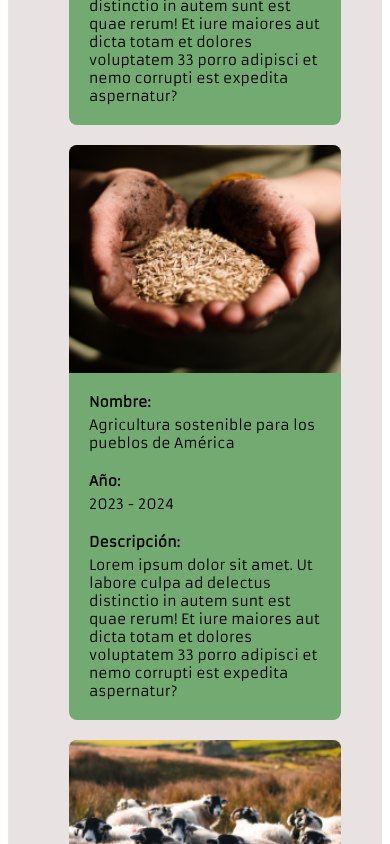
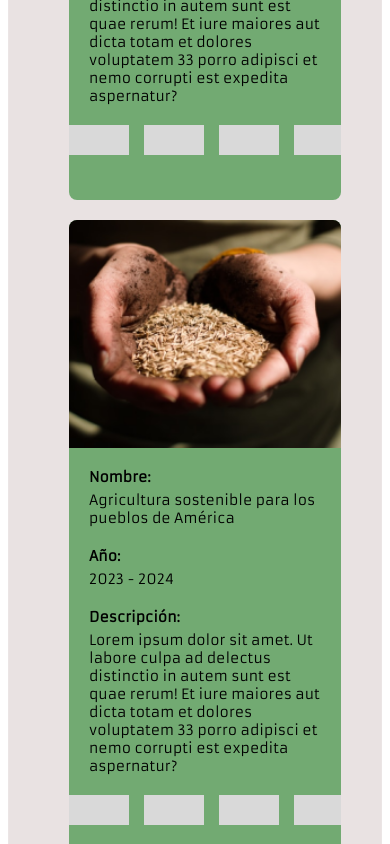
Before and after one commit to iraneldf/paas-actaf, a Next.js app: page /proyectos_en_curso in a window 390 px wide. Shown: the part 1220-2064 px from the top of the page. Built offline with nearby package versions, Linux system fonts and the light colour scheme; a web font is replaced by a local one.

Commit message:
arreglando proyectos en curso

```diff
--- a/app/Components/Root.tsx
+++ b/app/Components/Root.tsx
@@ -14,7 +14,6 @@ const Root: NextPage = () => {
             <FrameComponent4 rutaImagen="/images/vaca.png" />
             <FrameComponent3 rutaImagen="/images/Esquema2.png" />
             <FrameComponent4 rutaImagen="/images/frutas.png" />
-
 
 {/*
             <FrameComponent5 />
--- a/app/productos_resultados/page.tsx
+++ b/app/productos_resultados/page.tsx
@@ -4,8 +4,6 @@ import Image from "next/image";
 
 const ProductosYResultadosDelPro: NextPage = () => {
     return (
-
-
         <main className={styles.main}>
 
             <section className={styles.program}>
--- a/app/proyectos_en_curso/components/proyectoItem.tsx
+++ b/app/proyectos_en_curso/components/proyectoItem.tsx
@@ -17,6 +17,7 @@ const ProyectoItem: NextPage<FrameComponentType> = ({
     return (
         <Link href={projectLink} className={styles.projectLink}>
             <section className={`${styles.projectCardWrapper} ${className}`}>
+
                 <div className={styles.projectCard}>
 
                     <Image
@@ -29,7 +30,7 @@ const ProyectoItem: NextPage<FrameComponentType> = ({
                     />
 
                     <div className={styles.cardContent}>
-                        <div className={styles.cardTitleDescription}>
+
                             <div className={styles.projectDetails}>
 
                                 <div className={styles.detailRow}>
@@ -54,7 +55,19 @@ const ProyectoItem: NextPage<FrameComponentType> = ({
                                 </div>
 
                             </div>
+
+                    </div>
+
+                    <div className={styles.footer}>
+
+                        <div className={styles.footerItemWrapper}>
+                            <div className={styles.footerItem}/>
+                            <div className={styles.footerItem}/>
+                            <div className={styles.footerItem}/>
+                            <div className={styles.footerItem}/>
                         </div>
+
+
                     </div>
 
                     <div className={styles.hoverOverlay}>
@@ -62,6 +75,7 @@ const ProyectoItem: NextPage<FrameComponentType> = ({
                     </div>
 
                 </div>
+
             </section>
         </Link>
     );
--- a/app/proyectos_en_curso/styles/proyecto.module.css
+++ b/app/proyectos_en_curso/styles/proyecto.module.css
@@ -45,10 +45,6 @@
     padding: 20px;
 }
 
-.cardTitleDescription {
-    display: flex;
-    flex-direction: column;
-}
 
 .projectDetails {
     display: flex;
@@ -70,6 +66,29 @@
 
 .detailContent {
     flex: 1;
+}
+
+.footer {
+    padding: 5px 10px 5px 10px;
+    flex-basis: 100%; /* Este elemento ocupará toda la línea */
+}
+
+.footerItemWrapper {
+    display: flex;
+    flex-direction: row;
+    align-items: self-end;
+    justify-content: flex-end;
+    gap: 15px;
+    width: 100%;
+    flex-wrap: wrap;
+}
+
+.footerItem {
+    flex: 1;
+    background-color: #d9d9d9;
+    height: 50px;
+    min-width: 80px;
+    max-width: 80px;
 }
 
 .hoverOverlay {
@@ -111,12 +130,30 @@
     .detailLabel {
         margin-bottom: 5px;
     }
+
+    .footer {
+        padding: 0 0 0 0;
+    }
+
+    .footerItemWrapper {
+        flex-wrap: wrap; /* Permitir que los elementos se envuelvan */
+        align-items: flex-start;
+        justify-content: flex-start;
+    }
+
+    .footerItem {
+        background-color: #d9d9d9;
+        height: 30px;
+        min-width: 60px;
+        max-width: 60px;
+        flex: 1 1 60px; /* Permitir que los elementos crezcan y se encojan, con un ancho base de 150px */
+        box-sizing: border-box; /* Asegura que el padding y el borde se incluyan en el ancho total */
+    }
 }
 
 @media screen and (max-width: 450px) {
     .detailLabel,
     .detailContent {
         font-size: 14px;
-
     }
 }
--- a/app/proyectos_terminados/page.tsx
+++ b/app/proyectos_terminados/page.tsx
@@ -1,7 +1,7 @@
 import type {NextPage} from "next";
 import styles from "./styles/index.module.css";
 
-const ProyectosEnCurso: NextPage = () => {
+const ProyectosTerminados: NextPage = () => {
     return (
         <div className={styles.proyectosEnCurso}>
             <main className={styles.proyectosEnCursoParent}>
@@ -139,4 +139,4 @@ const ProyectosEnCurso: NextPage = () => {
     );
 };
 
-export default ProyectosEnCurso;
+export default ProyectosTerminados;
```
Also changed, not shown: app/Components/layouts/Footer.tsx (+5 -3 lines).
